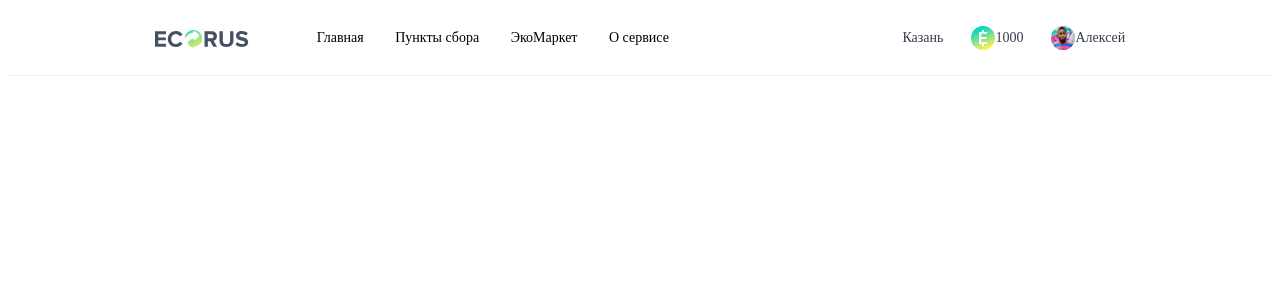
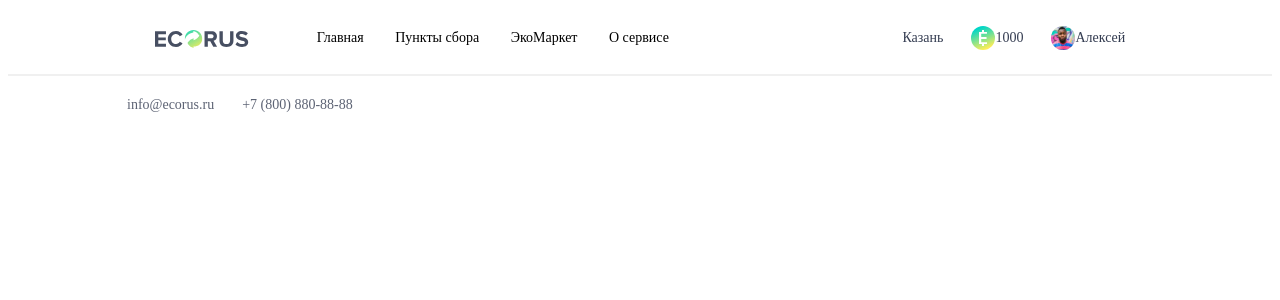
Before and after one commit to LeraRakhmankulova/EcarusAngularTeam, an Angular app in the folder app/: page / in a window 1280 px wide. Shown: the top 300 px of the page. Built offline with nearby package versions, Linux system fonts and the light colour scheme.

Commit message:
Add footer

```diff
--- a/app/src/app/app.component.html
+++ b/app/src/app/app.component.html
@@ -1 +1,2 @@
 <app-header></app-header>
+<app-footer></app-footer>
--- a/app/src/app/app.module.ts
+++ b/app/src/app/app.module.ts
@@ -3,11 +3,13 @@ import { BrowserModule } from '@angular/platform-browser';
 import { AppRoutingModule } from './app-routing.module';
 import { AppComponent } from './app.component';
 import {HeaderComponent} from "./components/header/header.component";
+import {FooterComponent} from "./components/footer/footer.component.";
 
 @NgModule({
   declarations: [
     AppComponent,
-    HeaderComponent
+    HeaderComponent,
+    FooterComponent
   ],
   imports: [
     BrowserModule,
--- /dev/null
+++ b/app/src/app/components/footer/footer.component..ts
@@ -0,0 +1,41 @@
+import { ChangeDetectionStrategy, Component, OnInit } from '@angular/core';
+
+@Component({
+  selector: 'app-footer',
+  templateUrl: './footer.component.html',
+  styleUrls: ['./footer.component.sass'],
+  changeDetection: ChangeDetectionStrategy.OnPush,
+})
+
+
+export class FooterComponent implements OnInit {
+  constructor() { }
+
+  ngOnInit(): void {
+  }
+
+}
+// const Footer = () => {
+//     return (
+//         <footer className={styles.footer}>
+//             <div className={styles.container}>
+//                 <div className={styles.wrapper}>
+//                     <div className={styles.mail}>
+//                         <div className={styles.icon_wrapper}>
+//                             <Icon name='mail' width='25' height='21' />
+//                         </div>
+//                         <p>info@ecorus.ru</p>
+//                     </div>
+//                     <div className={styles.phone}>
+//                         <div className={styles.icon_wrapper}>
+//                             <Icon name='phone' width='22' height='22' />
+//                         </div>
+//                         <p>+7 (800) 880-88-88</p>
+//                     </div>
+//                 </div>
+//             </div>
+//         </footer>
+//     )
+// }
+//
+// export default Footer;
--- /dev/null
+++ b/app/src/app/components/footer/footer.component.html
@@ -0,0 +1,19 @@
+<footer class="footer">
+  <div class="container">
+    <div class="wrapper">
+      <div class="mail">
+        <div class="icon_wrapper">
+<!--          <img src="../../../assets/images/">-->
+<!--          <Icon name='mail' width='25' height='21'/>-->
+        </div>
+        <p>info@ecorus.ru</p>
+      </div>
+      <div class="phone">
+        <div class="icon_wrapper">
+<!--          <Icon name='phone' width='22' height='22'/>-->
+        </div>
+        <p>+7 (800) 880-88-88</p>
+      </div>
+    </div>
+  </div>
+</footer>
--- /dev/null
+++ b/app/src/app/components/footer/footer.component.sass
@@ -0,0 +1,54 @@
+@mixin desktop
+  @media screen and (max-width: 1280px)
+    .wrapper
+        padding: 0 7em
+        font-size: 14px
+
+@mixin laptop
+  @media screen and (max-width: 1000px)
+    .wrapper
+        padding: 0 2em
+        font-size: 14px
+@mixin tablets
+  @media screen and (max-width: 768px)
+    .wrapper
+        padding: 0
+        text-align: center
+        justify-content: center
+        flex-wrap: wrap
+        font-size: 16px
+
+@mixin phones
+  @media screen and (max-width: 480px)
+    .wrapper
+        padding: 0
+        display: flex
+        flex-direction: column
+        text-align: center
+        justify-content: center
+        flex-wrap: wrap
+        font-size: 16px
+        div
+            text-align: center
+            justify-content: center
+
+.footer
+    @include desktop
+    @include laptop
+    @include tablets
+    @include phones
+    box-shadow: 0px -0.5px 0px rgba(0, 0, 0, 0.12)
+    padding-top: 0.5em
+.container
+    width: 100%
+.wrapper
+    color: #000B26A3
+    display: flex
+    padding: 0 10.5em
+    font-size: 16px
+    font-weight: normal
+    div
+        padding: 0 0.5em
+        display: flex
+    .icon_wrapper
+        margin-top: 1em
```
